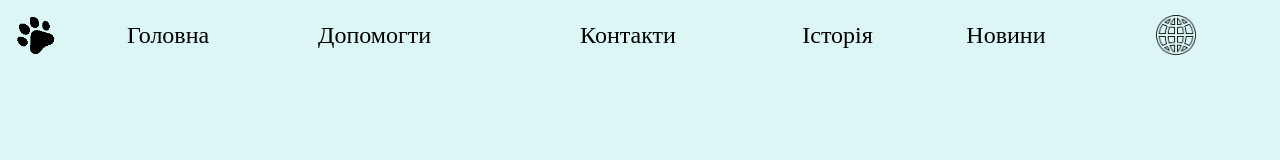
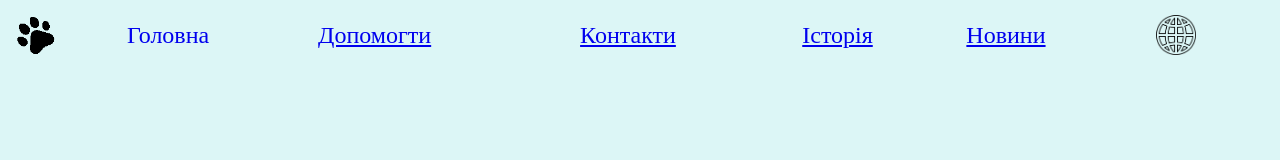
Before and after one commit to Yarkovyy/1, a plain HTML site: page 13.1.html in a window 1280 px wide. Drawn offline with Linux system fonts and the light colour scheme.

Commit message:
Update 13.1.css

```diff
--- a/13.1.css
+++ b/13.1.css
@@ -1,10 +1,3 @@
-a:link{
-	color:#000000;
-	text-decoration: none;
-}
-a:visited {
-color: #660099;
-}
 a:hover{
 	color:#6151C9;
 	font-size:28px;
```
